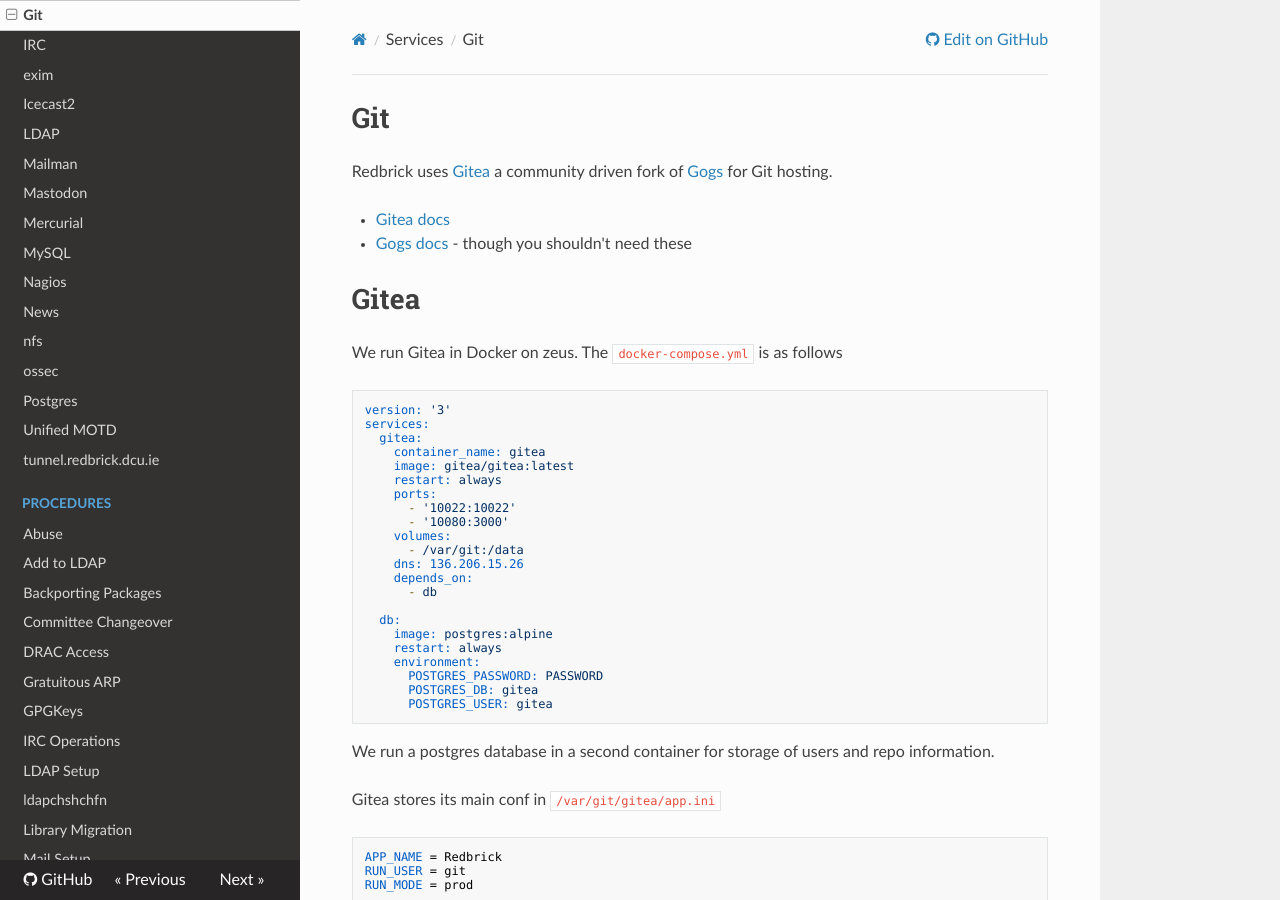
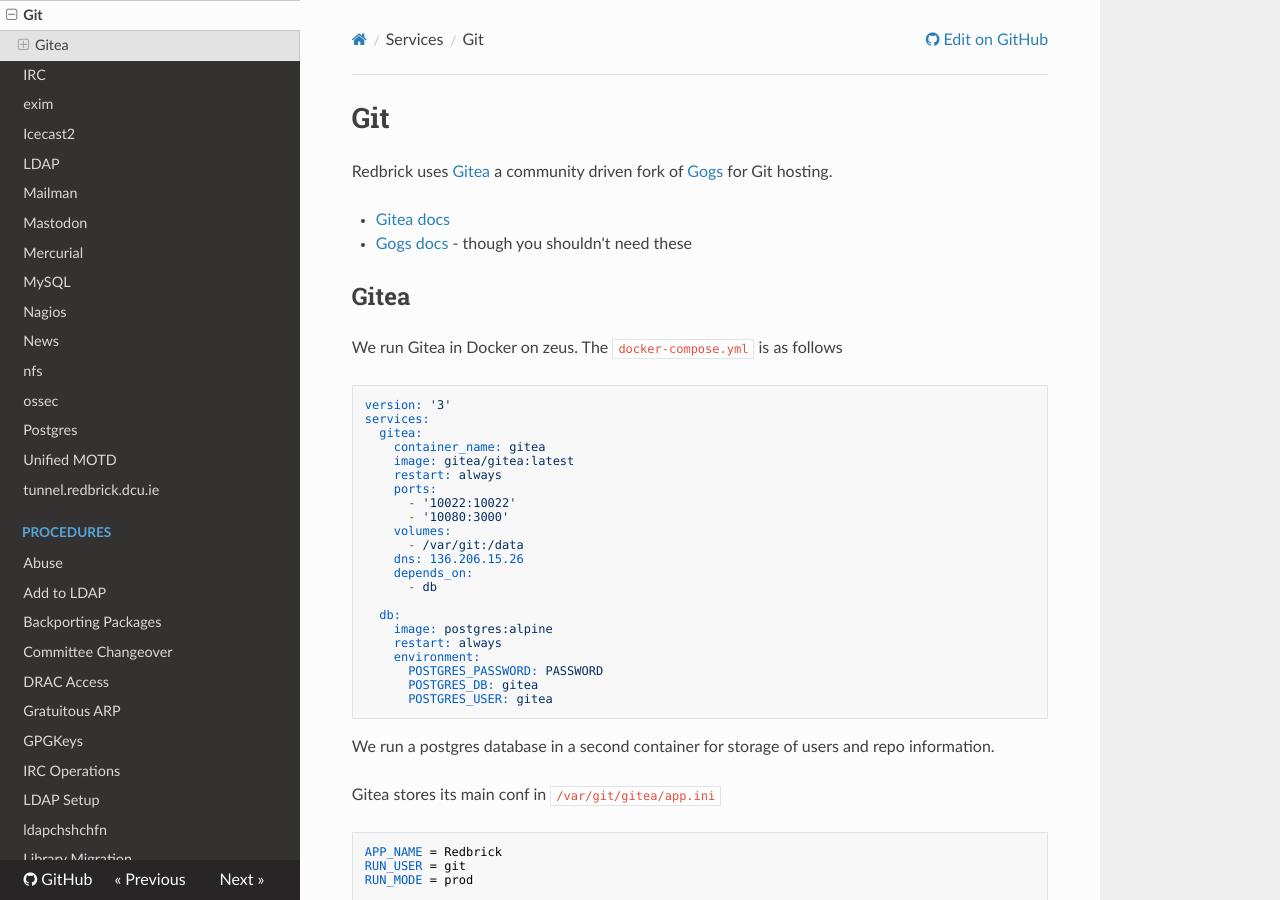
Before and after one commit to redbrick/docs-old, an MkDocs documentation site: the page built from docs/services/git.md, in a window 1280 px wide and 900 px high. Built offline with MkDocs 1.6.1, drawn with Linux system fonts in a browser that asks for light colours; nearby versions of some CDN libraries; old or Windows-style settings are respelled for this version of MkDocs.

Commit message:
Update git.md

```diff
--- a/docs/services/git.md
+++ b/docs/services/git.md
@@ -3,10 +3,10 @@
 Redbrick uses [Gitea](https://gitea.io/en-US/) a community driven fork of
 [Gogs](https://gogs.io/) for Git hosting.
 
- - [Gitea docs](https://docs.gitea.io/en-us/)
- - [Gogs docs](https://gogs.io/docs) - though you shouldn't need these
+- [Gitea docs](https://docs.gitea.io/en-us/)
+- [Gogs docs](https://gogs.io/docs) - though you shouldn't need these
 
-# Gitea
+## Gitea
 
 We run Gitea in Docker on zeus. The `docker-compose.yml` is as follows
 
@@ -115,7 +115,7 @@ SSH is set to port `10022` due to ssh on zeus using port `22`.
 We disable openid login and user registration to stop none redbrick users
 joining.
 
-# LDAP Login
+### LDAP Login
 
 We use ldap auth to login to gitea, the settings are as follows,
 ![Gitea ldap settings](/img/gitea-ldap.png)
```
